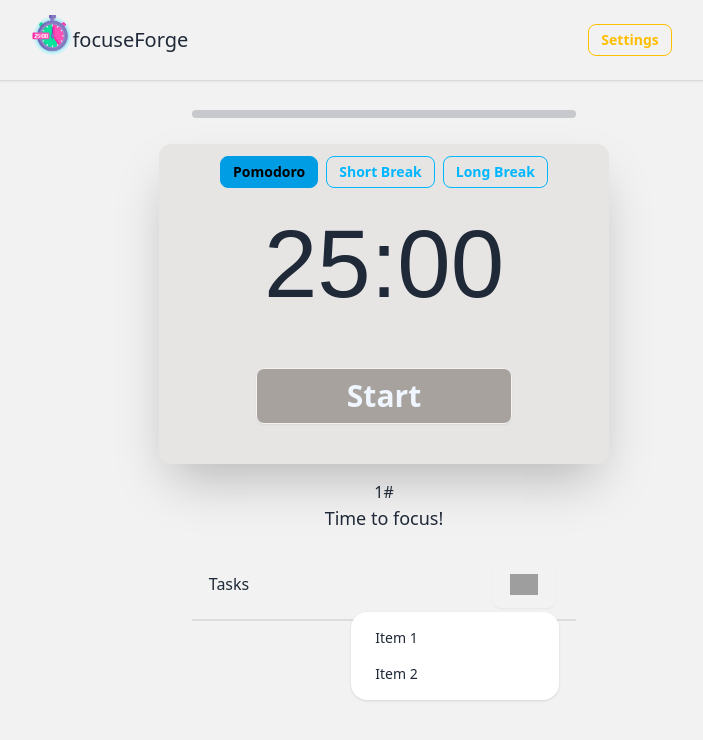
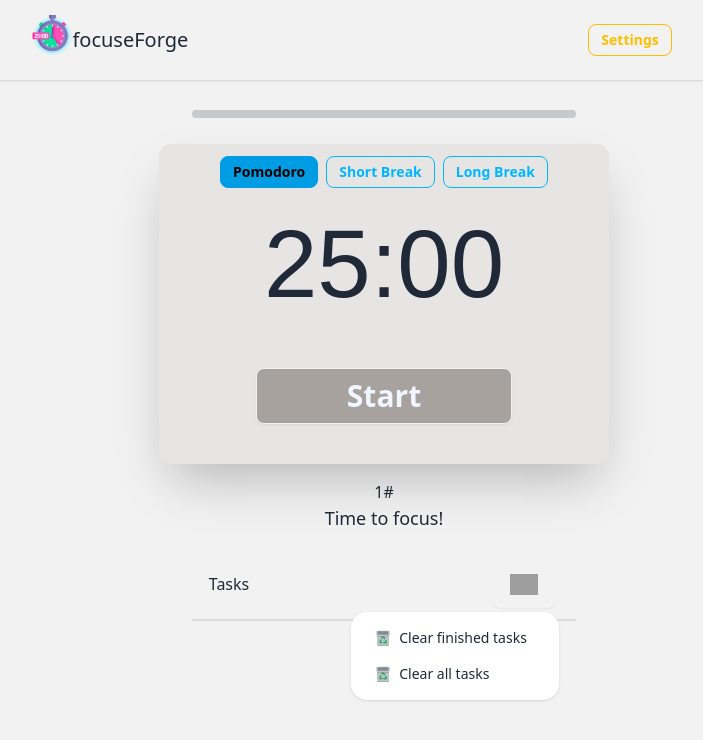
Before and after one commit to stefanpython/focuseForgePomodoro, a React (Vite) app: page / in a window 1280 px wide. Both pictures are taken after a click on the button 780 px from the left and 584 px from the top of the page. Shown: the top 740 px of the page, without its empty margins (256-959 px from the left). Built offline with nearby package versions, Linux system fonts and the light colour scheme; grey boxes are pictures that could not be loaded; a web font is replaced by a local one.

Commit message:
Add images and list item names in dropdown

```diff
--- a/src/components/Clock.tsx
+++ b/src/components/Clock.tsx
@@ -9,9 +9,8 @@ function Clock() {
 
   // Increment round by 1 after going through a pomodoro + short/long break
   useEffect(() => {
-    if (activeButton === "Pomodoro" && timeLeft === 1499) {
-      setCounter((prev) => prev + 1);
-    } else if (
+    if (
+      (activeButton === "Pomodoro" && timeLeft === 1499) ||
       (activeButton === "Short Break" && timeLeft === 299) ||
       (activeButton === "Long Break" && timeLeft === 899)
     ) {
@@ -26,7 +25,7 @@ function Clock() {
   }, [counter]);
 
   // Create an audio element with the sound file
-  const startSound: HTMLAudioElement = new Audio("./click.mp3");
+  const startSound: HTMLAudioElement = new Audio("./start.mp3");
 
   // Define the total session time based on the active button
   const totalSessionTime =
--- a/src/components/Tasks.tsx
+++ b/src/components/Tasks.tsx
@@ -4,6 +4,8 @@ function Tasks() {
   const [isOpen, setIsOpen] = useState(false);
   const dropdownRef = useRef<HTMLDivElement>(null);
 
+  // Close dropdown when pressing button 2 times
+  // or when pressing on a list item
   useEffect(() => {
     const handleClickOutside = (event: MouseEvent) => {
       if (
@@ -52,10 +54,25 @@ function Tasks() {
                 onClick={closeDropdown}
               >
                 <li>
-                  <a>Item 1</a>
+                  <a>
+                    <img
+                      className="w-4"
+                      src="./trashcan.png"
+                      alt="trashcan image"
+                    />
+                    Clear finished tasks
+                  </a>
                 </li>
+
                 <li>
-                  <a>Item 2</a>
+                  <a>
+                    <img
+                      className="w-4"
+                      src="./trashcan.png"
+                      alt="trashcan image"
+                    />
+                    Clear all tasks
+                  </a>
                 </li>
               </ul>
             )}
```
Also changed, not shown: public/trashcan.png (added).
